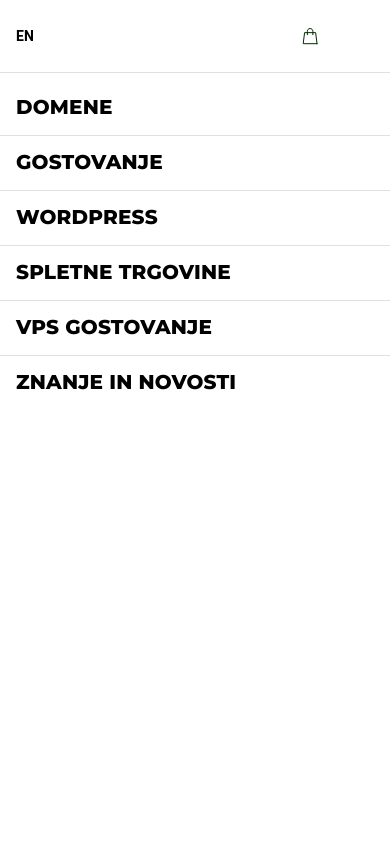
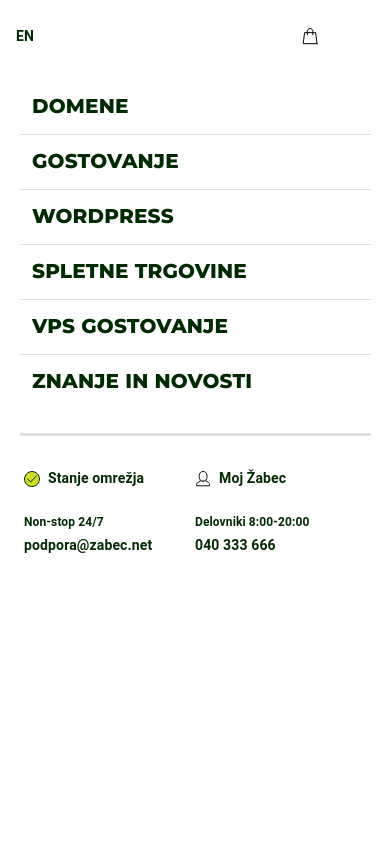
Before and after one commit to TetianaKhomiak/frontend-task, a React (Vite) app: page /blog in a window 390 px wide. Both pictures are taken after a click on the button 370 px from the left and 20 px from the top of the page. Shown: the top 844 px of the page. Built offline with nearby package versions, Linux system fonts and the light colour scheme; some icons are missing.

Commit message:
added semantic tags in all components, fixed hamburger menu, removed context

```diff
--- a/src/components/blog/BlogCard.tsx
+++ b/src/components/blog/BlogCard.tsx
@@ -19,7 +19,7 @@
   buttonText,
 }: BlogCardProps) => {
   return (
-    <div className="flex flex-col dark:bg-gray-800">
+    <article className="flex flex-col dark:bg-gray-800">
       <NavLink to="/blog">
         <img
           src={image}
@@ -50,7 +50,7 @@
           />
         </NavLink>
       </div>
-    </div>
+    </article>
   );
 };
 
--- a/src/components/blog/BlogPostIntro.tsx
+++ b/src/components/blog/BlogPostIntro.tsx
@@ -2,7 +2,7 @@
 
 const BlogPostIntro = () => {
   return (
-    <div className="flex flex-col gap-5 py-10">
+    <section className="flex flex-col gap-5 py-10">
       <p>
         <strong>
           Kaj vse je potrebno narediti na WordPress spletni strani, da ta ostane
@@ -35,7 +35,7 @@
         </Link>
         , vzdrževanje pa bo opravljeno <strong>vsak mesec!</strong>
       </p>
-    </div>
+    </section>
   );
 };
 
--- a/src/components/blog/BlogSection.tsx
+++ b/src/components/blog/BlogSection.tsx
@@ -5,12 +5,12 @@
 
 const BlogSection = ({ title, children }: BlogSectionProps) => {
   return (
-    <div className="flex flex-col gap-5 pb-8">
+    <section className="flex flex-col gap-5 pb-8">
       <h3 className="font-black font-(family-name:--font-montserrat) text-base">
         {title}
       </h3>
       {children}
-    </div>
+    </section>
   );
 };
 
--- a/src/components/blog/TasksList.tsx
+++ b/src/components/blog/TasksList.tsx
@@ -16,7 +16,7 @@
 
 const TasksList = () => {
   return (
-    <div className="flex flex-col gap-3 pb-8">
+    <section className="flex flex-col gap-3 pb-8">
       <h2 className="text-[#002A00]  dark:text-gray-300 font-black font-(family-name:--font-montserrat) text-2xl">
         10 osnovnih nalog vzdrževanja WordPress spletne strani
       </h2>
@@ -36,7 +36,7 @@
           ))}
         </ol>
       </div>
-    </div>
+    </section>
   );
 };
 
--- a/src/components/common/Pagination.tsx
+++ b/src/components/common/Pagination.tsx
@@ -2,7 +2,9 @@
 
 const Pagination = () => {
   return (
-    <div className="flex max-w-[200px] sm:max-w-[420px]  flex-col sm:flex-row gap-4 justify-center m-auto mt-8 pb-16">
+    <nav
+      aria-label="Pagination"
+      className="flex max-w-[200px] sm:max-w-[420px]  flex-col sm:flex-row gap-4 justify-center m-auto mt-8 pb-16">
       <Link
         to="#"
         className="w-[196px] h-14 px-8 py-4 border border-gray-300 bg-white rounded-4xl font-(family-name:--font-anonymous) font-bold text-base uppercase text-center whitespace-nowrap dark:bg-[#1A2233] dark:text-[#E5E7EB] dark:border-[#2B3448]">
@@ -14,7 +16,7 @@
         className="w-[196px] h-14 px-2 py-4 bg-[#002A00] text-[#D0DD26] rounded-4xl font-(family-name:--font-anonymous) font-bold text-base uppercase text-center whitespace-nowrap dark:text-[#E3F04A] dark:bg-[#0B3D0B]">
         Naslednja stran
       </Link>
-    </div>
+    </nav>
   );
 };
 
--- a/src/components/layout/footer/Footer.tsx
+++ b/src/components/layout/footer/Footer.tsx
@@ -3,10 +3,10 @@
 
 const Footer = () => {
   return (
-    <div className="flex flex-col">
+    <footer className="flex flex-col">
       <FooterTop />
       <FooterBottom />
-    </div>
+    </footer>
   );
 };
 
--- a/src/components/layout/header/HamburgerMenu.tsx
+++ b/src/components/layout/header/HamburgerMenu.tsx
@@ -1,3 +1,5 @@
+import { useState, useEffect } from "react";
+import { NavLink } from "react-router-dom";
 import CloseIcon from "@mui/icons-material/Close";
 import MenuIcon from "@mui/icons-material/Menu";
 import PersonOutlineIcon from "@mui/icons-material/PersonOutline";
@@ -11,27 +13,69 @@
 import Typography from "@mui/material/Typography";
 import * as React from "react";
 import CartIcon from "../../../assets/icons/ui/cart.svg";
+import NetworkStatusIcon from "../../../assets/icons/ui/network-status.svg";
+import UserIcon from "../../../assets/icons/ui/user.svg";
+import type { NavigationLink } from "../../../types";
 
 export default function FullScreenHamburgerMenu() {
-  const [open, setOpen] = React.useState(false);
+  const [open, setOpen] = useState<boolean>(false);
+  const [isAnimating, setIsAnimating] = useState<boolean>(false);
+
+  useEffect(() => {
+    if (open) {
+      document.body.style.overflow = "hidden";
+    } else {
+      document.body.style.overflow = "unset";
+    }
+
+    return () => {
+      document.body.style.overflow = "unset";
+    };
+  }, [open]);
+
+  const handleOpen = () => {
+    setOpen(true);
+    setTimeout(() => setIsAnimating(true), 10);
+  };
+
+  const handleClose = () => {
+    setIsAnimating(false);
+    setTimeout(() => setOpen(false), 300);
+  };
+
+  const links: NavigationLink[] = [
+    { name: "DOMENE", to: "/domains" },
+    { name: "GOSTOVANJE", to: "/hosting" },
+    { name: "WORDPRESS", to: "/wordpress" },
+    { name: "SPLETNE TRGOVINE", to: "/onlinestores" },
+    { name: "VPS GOSTOVANJE", to: "/vpshosting" },
+    { name: "ZNANJE IN NOVOSTI", to: "/" },
+  ];
 
   return (
     <>
       <div className="flex justify-end lg:hidden">
-        <IconButton onClick={() => setOpen(true)}>
+        <IconButton onClick={handleOpen}>
           <MenuIcon />
         </IconButton>
       </div>
 
       {open && (
         <Box
+          component="aside"
+          role="dialog"
+          aria-modal="true"
+          aria-label="Mobile navigation menu"
+          className=" bg-white dark:bg-[#6B7A90] text-[#002b01] dark:text-gray-300"
           sx={{
             position: "fixed",
             inset: 0,
-            bgcolor: "white",
             zIndex: 1300,
             display: "flex",
             flexDirection: "column",
+            opacity: isAnimating ? 1 : 0,
+            transform: isAnimating ? "translateX(0)" : "translateX(100%)",
+            transition: "opacity 0.3s ease-in-out, transform 0.3s ease-in-out",
           }}>
           <Box
             sx={{
@@ -41,41 +85,57 @@
               px: 2,
               py: 2,
             }}>
+            <NavLink
+              to="/"
+              style={{ textDecoration: "none", color: "inherit" }}
+              onClick={handleClose}>
               <Typography
+                className="text-[#002b01] dark:text-gray-300"
                 sx={{
                   fontWeight: 700,
                   fontSize: "14px",
                 }}>
                 EN
               </Typography>
+            </NavLink>
 
             <Box sx={{ display: "flex", alignItems: "center", gap: 1 }}>
+              <NavLink
+                to="/"
+                style={{ display: "flex", alignItems: "center" }}
+                onClick={handleClose}>
                 <IconButton>
-                <PersonOutlineIcon />
+                  <PersonOutlineIcon className="text-[#002b01] dark:text-gray-300" />
                 </IconButton>
+              </NavLink>
+              <NavLink
+                to="/"
+                style={{ display: "flex", alignItems: "center" }}
+                onClick={handleClose}>
                 <IconButton>
-                <img src={CartIcon} alt="Košarica" />
+                  <img
+                    src={CartIcon}
+                    alt="Košarica"
+                    className="brightness-0 dark:invert"
+                  />
                 </IconButton>
-              <IconButton onClick={() => setOpen(false)}>
-                <CloseIcon />
+              </NavLink>
+              <IconButton onClick={handleClose}>
+                <CloseIcon className="text-[#002b01] dark:text-gray-300" />
               </IconButton>
             </Box>
           </Box>
 
-          <Divider />
-
+          <Box component="nav" aria-label="Main navigation">
             <List>
-            {[
-              "Domene",
-              "Gostovanje",
-              "Wordpress",
-              "Spletne trgovine",
-              "VPS gostovanje",
-              "Znanje in novosti",
-            ].map((text, index) => (
-              <React.Fragment key={text}>
+              {links.map((link, index) => (
+                <React.Fragment key={link.to}>
                   <ListItem disablePadding>
-                  <ListItemButton>
+                    <ListItemButton
+                      component={NavLink}
+                      to={link.to}
+                      onClick={handleClose}
+                      sx={{ pl: 4 }}>
                       <ListItemText
                         primary={
                           <Typography
@@ -85,16 +145,98 @@
                               fontWeight: 800,
                               fontSize: "20px",
                             }}>
-                          {text}
+                            {link.name}
                           </Typography>
                         }
                       />
                     </ListItemButton>
                   </ListItem>
-                {index < 5 && <Divider />}
+                  {index < 5 && <Divider sx={{ mx: "auto", width: "90%" }} />}
                 </React.Fragment>
               ))}
             </List>
+          </Box>
+
+          <Divider
+            sx={{ borderBottomWidth: 3, my: 2, mx: "auto", width: "90%" }}
+          />
+
+          <Box
+            sx={{
+              display: "flex",
+              flexDirection: "row",
+              px: 3,
+              py: 2,
+            }}>
+            <Box
+              sx={{
+                display: "flex",
+                flexDirection: "column",
+                alignItems: "start",
+                gap: 3,
+                width: "50%",
+              }}>
+              <Box
+                sx={{
+                  display: "flex",
+                  alignItems: "center",
+                  gap: 1,
+                }}>
+                <img
+                  src={NetworkStatusIcon}
+                  alt="Stanje omrežja"
+                  style={{ width: 16, height: 16 }}
+                />
+                <Typography sx={{ fontSize: "14px", fontWeight: 700 }}>
+                  Stanje omrežja
+                </Typography>
+              </Box>
+              <Box>
+                <Typography sx={{ fontSize: "12px", fontWeight: 700, mb: 0.5 }}>
+                  Non-stop 24/7
+                </Typography>
+                <Typography sx={{ fontSize: "14px", fontWeight: 700 }}>
+                  podpora@zabec.net
+                </Typography>
+              </Box>
+            </Box>
+
+            <Box
+              sx={{
+                display: "flex",
+                flexDirection: "column",
+                alignItems: "start",
+                gap: 3,
+                width: "50%",
+                fontSize: "12px",
+              }}>
+              <Box
+                sx={{
+                  display: "flex",
+                  flexDirection: "row",
+                  alignItems: "center",
+                  gap: 1,
+                }}>
+                <img
+                  src={UserIcon}
+                  alt="Moj Žabec"
+                  className="brightness-0 dark:invert"
+                  style={{ width: 16, height: 16 }}
+                />
+                <Typography sx={{ fontSize: "14px", fontWeight: 700 }}>
+                  Moj Žabec
+                </Typography>
+              </Box>
+              <Box>
+                <Typography sx={{ fontSize: "12px", fontWeight: 700, mb: 0.5 }}>
+                  Delovniki 8:00-20:00
+                </Typography>
+                <Typography sx={{ fontSize: "14px", fontWeight: 700 }}>
+                  040 333 666
+                </Typography>
+              </Box>
+            </Box>
+          </Box>
         </Box>
       )}
     </>
--- a/src/components/layout/header/Navbar.tsx
+++ b/src/components/layout/header/Navbar.tsx
@@ -25,7 +25,7 @@
   ];
 
   return (
-    <div className="w-full max-w-[906px] flex justify-between font-(family-name:--font-montserrat) font-extrabold text-sm">
+    <ul className="w-full max-w-[906px] flex justify-between list-none font-(family-name:--font-montserrat) font-extrabold text-sm">
       {links.map((link, index) => (
         <NavLink
           key={link.to}
@@ -52,7 +52,7 @@
           }}
         </NavLink>
       ))}
-    </div>
+    </ul>
   );
 };
 
--- a/src/components/layout/header/TopBar.tsx
+++ b/src/components/layout/header/TopBar.tsx
@@ -2,10 +2,10 @@
 import CartIcon from "../../../assets/icons/ui/cart.svg";
 import NetworkStatusIcon from "../../../assets/icons/ui/network-status.svg";
 import UserIcon from "../../../assets/icons/ui/user.svg";
-import { useThemeContext } from "../../../context/ThemeProvider";
+import { useTheme } from "../../../hooks/useTheme";
 
 const TopBar = () => {
-  const { theme, toggleTheme } = useThemeContext();
+  const { theme, toggleTheme } = useTheme();
 
   return (
     <div className="w-full flex justify-between items-center text-[14px] font-(family-name:--font-anonymous) font-bold bg-white dark:bg-[#6B7A90] text-black dark:text-gray-300 py-2">
--- a/src/context/ThemeProvider.tsx
+++ /dev/null
@@ -1,27 +0,0 @@
-import type { ReactNode } from "react";
-import { createContext, useContext } from "react";
-import { useTheme } from "../hooks/useTheme";
-
-type ThemeContextType = ReturnType<typeof useTheme>;
-type ThemeProviderProps = {
-  children: ReactNode;
-};
-
-const ThemeContext = createContext<ThemeContextType | null>(null);
-
-export const useThemeContext = () => {
-  const context = useContext(ThemeContext);
-  if (!context) {
-    throw new Error("useThemeContext must be used within ThemeProvider");
-  }
-  return context;
-};
-
-const ThemeProvider = ({ children }: ThemeProviderProps) => {
-  const value = useTheme();
-  return (
-    <ThemeContext.Provider value={value}>{children}</ThemeContext.Provider>
-  );
-};
-
-export default ThemeProvider;
--- a/src/main.tsx
+++ b/src/main.tsx
@@ -1,13 +1,10 @@
 import { createRoot } from "react-dom/client";
 import { BrowserRouter } from "react-router-dom";
 import App from "./App.tsx";
-import ThemeProvider from "./context/ThemeProvider.tsx";
 import "./index.css";
 
 createRoot(document.getElementById("root")!).render(
   <BrowserRouter>
-    <ThemeProvider>
-      <App />
-    </ThemeProvider>
+    <App />
   </BrowserRouter>,
 );
```
Also changed, not shown: src/components/layout/footer/FooterBottom.tsx (+8 -3 lines). Lines whose indentation alone changed are shown as unchanged.
